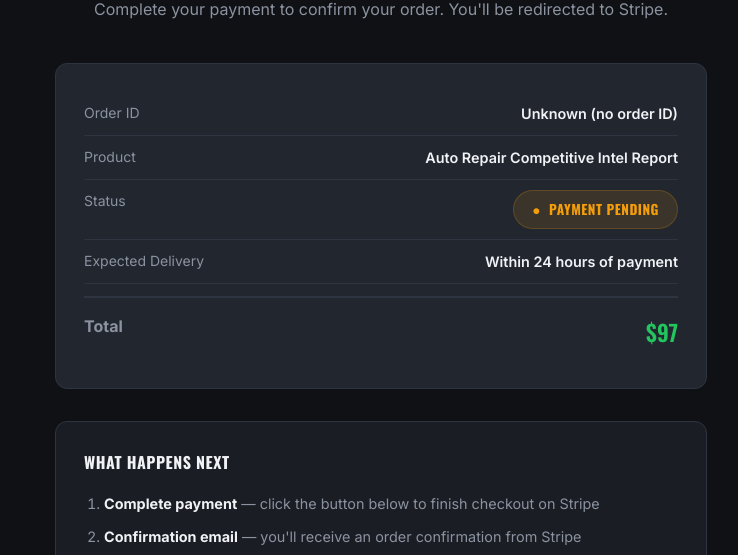
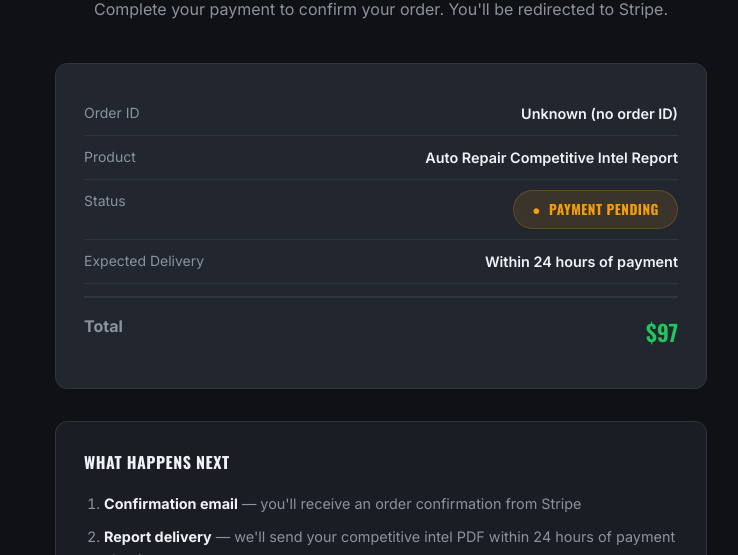
Before and after one commit to alfredbgit/intel-pulse-order-api, a website: page public/thank-you.html in a window 1280 px wide. Shown: the part 245-800 px from the top of the page, without its empty margins (259-997 px from the left). Drawn offline with nearby package versions, Linux system fonts and the light colour scheme.

Commit message:
Remove completed payment step from thank-you page

```diff
--- a/public/thank-you.html
+++ b/public/thank-you.html
@@ -102,7 +102,6 @@
   <div class="next-steps">
     <h3>What Happens Next</h3>
     <ol>
-      <li><strong>Complete payment</strong> — click the button below to finish checkout on Stripe</li>
       <li><strong>Confirmation email</strong> — you'll receive an order confirmation from Stripe</li>
       <li><strong>Report delivery</strong> — we'll send your competitive intel PDF within 24 hours of payment clearing</li>
       <li><strong>Questions?</strong> — email <a href="mailto:hello@intelpulse.net" style="color: var(--accent);">hello@intelpulse.net</a></li>
```
